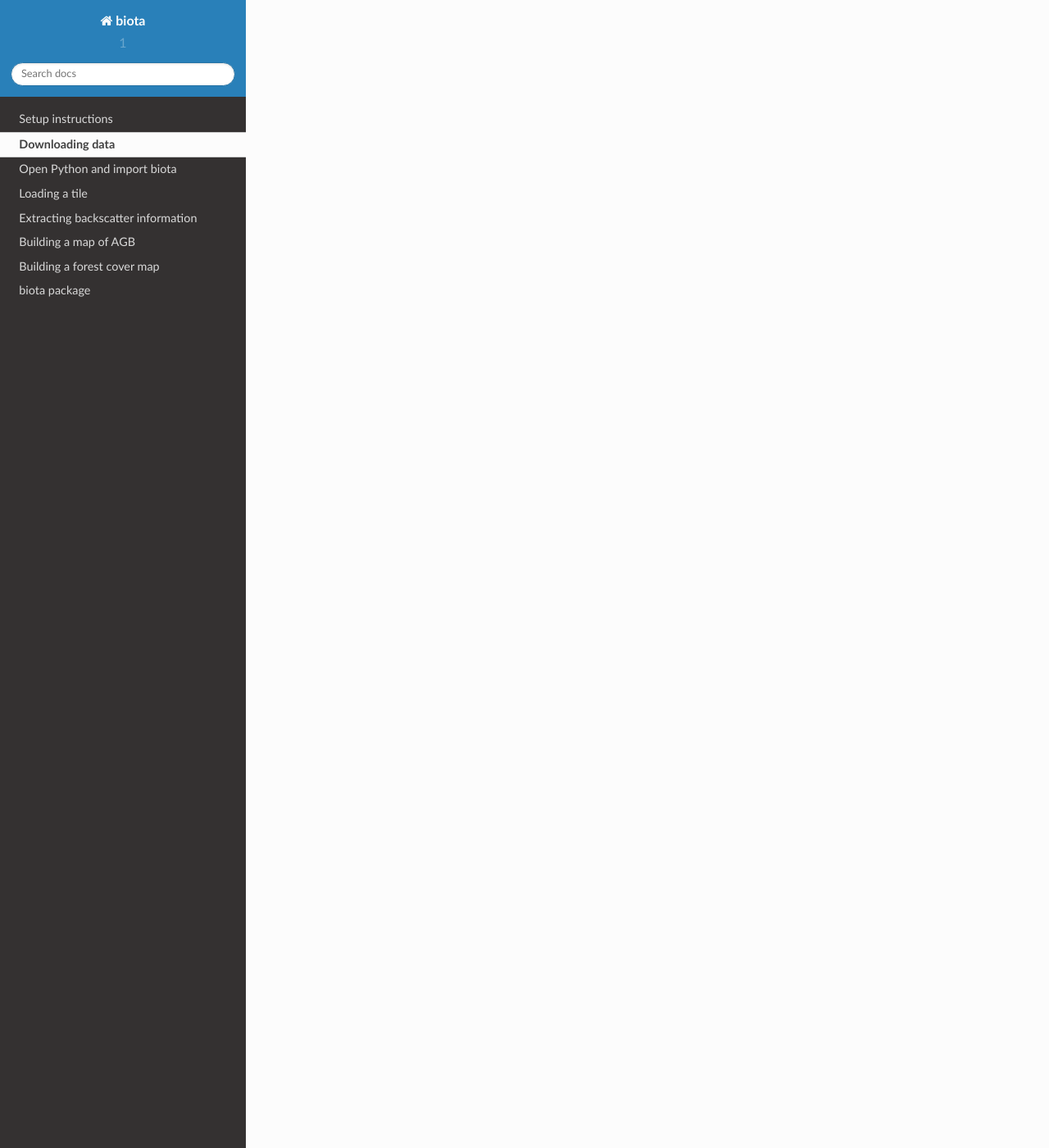
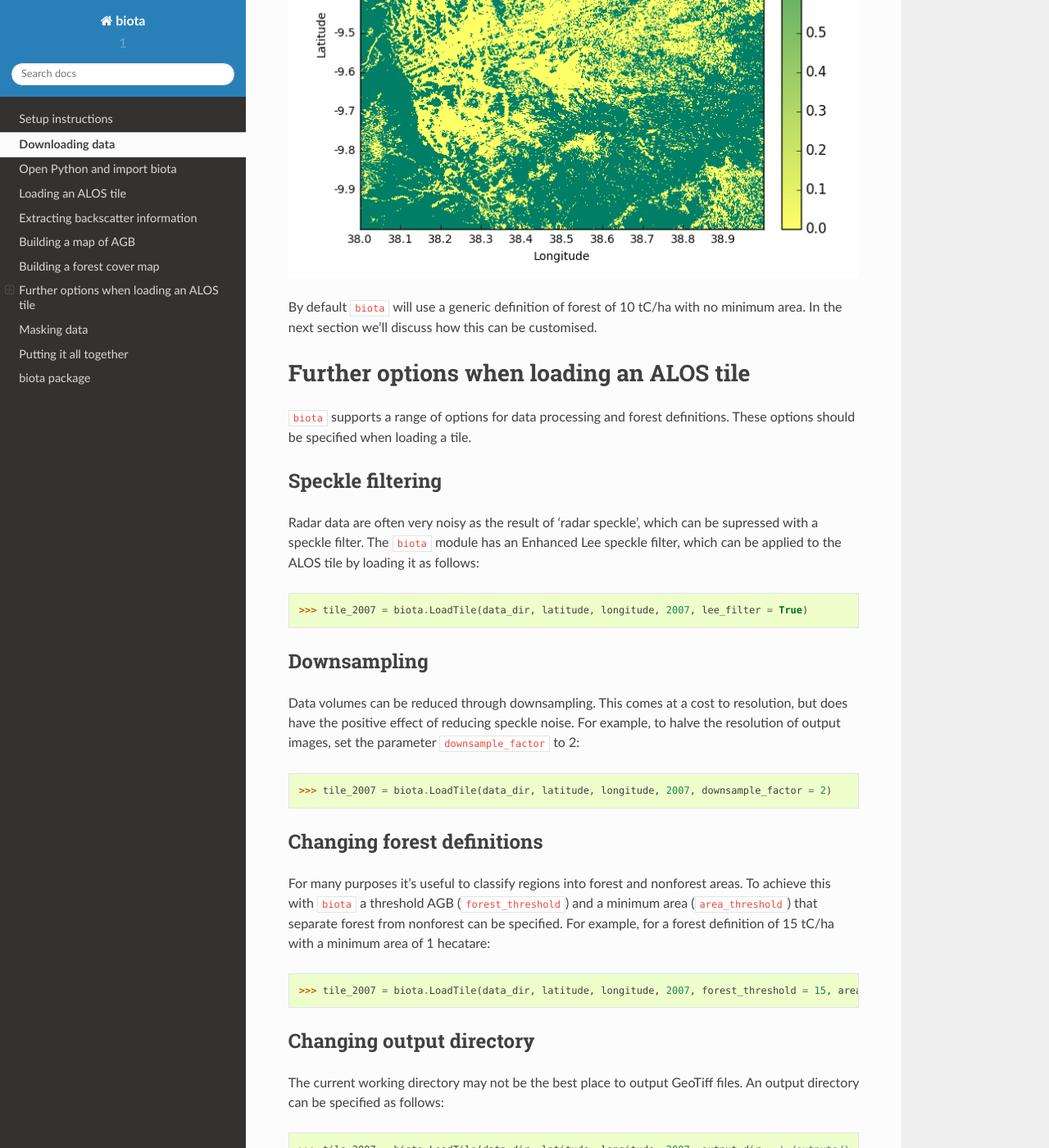
Before and after one commit to smfm-project/biota, a Sphinx documentation site: the page built from docs/source/worked_example.rst, in a window 1280 px wide and 1400 px high, scrolled down 5358 px. Shown: the whole window at 82% size. Built offline with Sphinx 7.4.7 and the Read the Docs theme 2.0.0, drawn with Linux system fonts in a browser that asks for light colours; some of the changed text lies outside the part shown.

Commit message:
Worked example updated

```diff
--- a/docs/source/worked_example.rst
+++ b/docs/source/worked_example.rst
@@ -3,11 +3,13 @@
 
 Here we'll run through an example based on an area of Southeastern Tanzania called Kilwa District (Fig). This is a location where the University of Edinburgh coordinates a network of forest plots where we have good data on aboveground biomass.
 
+We'll download data, generate maps of gamma0 backscatter, AGB and forest cover.
+
 
 Downloading data
 ----------------
 
-To follow.
+[To follow]
 
 Open Python and import biota
 ----------------------------
@@ -33,8 +35,8 @@ To load the biota module, type:
 
     >> import biota
 
-Loading a tile
---------------
+Loading an ALOS tile
+--------------------
 
 Data from the ALOS mosaic is provided as a series of 1 x 1 degree tiles. To load a tile in memory, we need to tell ``biota`` what directory the ALOS mosaic data are stored in, and what latitude and longitude we want to load. To save us from writing them out repeatedly, we can store these as variables:
 
@@ -69,7 +71,7 @@ The new object called ``tile_2007`` has a range of attributes. These can be acce
     >>> tile_2007.xRes, data_2007.yRes # Pixel resolution in meters
     (24.401, 24.579)
 
-*Advanced:* The tile also contains projection information for interaction with ``GDAL``:
+**Advanced:** The tile also contains projection information for interaction with ``GDAL``:
 
 .. code-block:: python
 
@@ -80,7 +82,7 @@ The new object called ``tile_2007`` has a range of attributes. These can be acce
     >>> tile_2007.proj # Projection wkt
     'GEOGCS["WGS 84",DATUM["WGS_1984",SPHEROID["WGS 84",6378137,298.257223563,AUTHORITY["EPSG","7030"]],AUTHORITY["EPSG","6326"]],PRIMEM["Greenwich",0,AUTHORITY["EPSG","8901"]],UNIT["degree",0.0174532925199433,AUTHORITY["EPSG","9122"]],AUTHORITY["EPSG","4326"]]'
 
-There are a range of other options that can be specified when opening an ALOS tile, but we'll return to these.
+There are a few other options that can be specified when loading an ALOS tile, but we'll return to these in the see the :ref:`furtheroptions` section.
 
 Extracting backscatter information
 ----------------------------------
@@ -138,24 +140,99 @@ If we want to save this data to a geoTiff, we can run:
 
     >>> gamma0_2007 = tile_2007.getGamma0(polarisation = 'HV', units = 'decibels', output = True)
 
-which will write a GeoTiff file to the current working directory. This file can be processed and visualised in standard GIS and remote sensing software (e.g. QGIS, GDAL).
+This will write a GeoTiff file to the current working directory. This file can be processed and visualised in standard GIS and remote sensing software (e.g. QGIS, GDAL).
 
 Building a map of AGB
 ---------------------
 
-In a similar way to loading gamma0 backscatter, we can generate images of AGB. Note: by default ``biota`` uses an equation calibrated for ALOS-1 in miombo woodlands of Southern Africa. It's advisable to have a locally calibrated biomass-backscatter equation to improve on predictions.
+In a similar way to loading gamma0 backscatter, we can show maps of AGB.
 
 .. code-block:: python
 
-        agb_2007 = tile_2007.getAGB(show = True) # To display AGB
-        agb_2007 = tile_2007.getAGB(output = True) # To output AGB map to a GeoTiff
+    >>> agb_2007 = tile_2007.getAGB(show = True)
+
+Areas in darker green show denser forest:
 
 .. figure:: images/agb.png
+
+Like the previous function (and most others in the ``biota`` module), we can output a GeoTiff as follows:
+
+.. code-block:: python
+
+    >>> agb_2007 = tile_2007.getAGB(output = True) # To output AGB map to a GeoTiff
+
+.. note:: By default ``biota`` uses an equation calibrated for ALOS-1 in miombo woodlands of Southern Africa. It's advisable to have a locally calibrated biomass-backscatter equation to improve predictions.
 
 Building a forest cover map
 ---------------------------
 
-With a few modifications to the above scipt, we can generate a map of forest cover baed on thresholds of minimum AGB and minimum area. Here we assume a forest definition consistent with a minimum AGB of 10 tC/ha over a minimum area of 1 hectare.
+A forest cover map (or 'woody cover') can be generated as follows:
+
+.. code-block:: python
+
+    >>> woodycover_2007 = tile_2007.getWoodyCover(show = True)
+
+and output:
+
+.. code-block:: python
+
+    >>> woodycover_2007 = tile_2007.getWoodyCover(output = True)
+
+.. figure:: images/woodycover.png
+
+By default ``biota`` will use a generic definition of forest of 10 tC/ha with no minimum area. In the next section we'll discuss how this can be customised.
+
+Further options when loading an ALOS tile
+-----------------------------------------
+.. _furtheroptions:
+
+``biota`` supports a range of options for data processing and forest definitions. These options should be specified when loading a tile.
+
+Speckle filtering
+~~~~~~~~~~~~~~~~~
+
+Radar data are often very noisy as the result of 'radar speckle', which can be supressed with a speckle filter. The ``biota`` module has an Enhanced Lee speckle filter, which can be applied to the ALOS tile by loading it as follows:
+
+.. code-block:: python
+
+    >>> tile_2007 = biota.LoadTile(data_dir, latitude, longitude, 2007, lee_filter = True)
+
+Downsampling
+~~~~~~~~~~~~
+
+Data volumes can be reduced through downsampling. This comes at a cost to resolution, but does have the positive effect of reducing speckle noise. For example, to halve the resolution of output images, set the parameter ``downsample_factor`` to 2:
+
+.. code-block:: python
+
+    >>> tile_2007 = biota.LoadTile(data_dir, latitude, longitude, 2007, downsample_factor = 2)
+
+Changing forest definitions
+~~~~~~~~~~~~~~~~~~~~~~~~~~~
+
+For many purposes it's useful to classify regions into forest and nonforest areas. To achieve this with ``biota`` a threshold AGB (``forest_threshold``) and a minimum area (``area_threshold``) that separate forest from nonforest can be specified. For example, for a forest definition of 15 tC/ha with a minimum area of 1 hecatare:
+
+.. code-block:: python
+
+    >>> tile_2007 = biota.LoadTile(data_dir, latitude, longitude, 2007, forest_threshold = 15, area_threshold = 1)
+
+Changing output directory
+~~~~~~~~~~~~~~~~~~~~~~~~~
+
+The current working directory may not be the best place to output GeoTiff files. An output directory can be specified as follows:
+
+.. code-block:: python
+
+    >>> tile_2007 = biota.LoadTile(data_dir, latitude, longitude, 2007, output_dir = '~/outputs/)
+
+Masking data
+------------
+
+[To follow]
+
+Putting it all together
+-----------------------
+
+Using the commands above, we can create a script to automate the pre-processing of an ALOS tile to generate outputs of gamma0 (HV backscatter in units of decibels), AGB and forest cover for the year 2007. We'll filter the data and specify a forest threshold of 15 tC/ha with a minimum area of 1 hectare, Using a text editor:
 
 .. code-block:: python
 
@@ -163,15 +240,61 @@ With a few modifications to the above scipt, we can generate a map of forest cov
     import biota
 
     # Define a variable with the location of ALOS tiles
-    data_dir = '~/SMFM/ALOS_data/'
+    data_dir = '~/DATA/'
 
-    # Loop through the latitudes/longitudes that cover Kilwa District
-    for longitude in range(35, 40):
-        for latitude in range(-10, -5):
+    # Define and output location
+    output_dir = '~/outputs/'
 
-            # Load the tile for the year 2010. Apply a speckle filter (lee_filter = True).
-            # Apply thresholds for forest cover (10 tC/ha) with a minimum area (1 hectare)
-            tile = biota.LoadTile(data_dir, longitude, latitude, 2010, lee_filter = True, forest_threshold = 10., area_threshold = 1)
+    # Define latitude and longitude
+    latitude = -9
+    longitude = 38
 
-            # Calculate forest cover and output to a GeoTiff
-            tile.getWoodyCover(output = True)
+    # Load the ALOS tile with specified options
+    tile_2007 = biota.LoadTile(data_dir, longitude, latitude, 2007, lee_filter = True, forest_threshold = 15., area_threshold = 1, output_dir = output_dir)
+
+    # Calculate gamma0 and output to GeoTiff
+    gamma0_2007 = tile_2007.getGamma0(output = True)
+
+    # Calculate AGB and output to GeoTiff
+    gamma0_2007 = tile_2007.getAGB(output = True)
+
+    # Calculate Woody cover and output to GeoTiff
+    gamma0_2007 = tile_2007.getWoodyCover(output = True)
+
+Save this file (e.g. ``process_2007.py``), and run on the command line:
+
+.. code-block::
+
+    python process_2007.py
+
+**Advanced:** To process multiple tiles, we can use nested ``for`` loops. We can also add a ``try``/``except`` condition to prevent the program from crashing if an ALOS tile can't be loaded (e.g. over the ocean).
+
+.. code-block:: python
+
+    # Import the biota module
+    import biota
+
+    # Define a variable with the location of ALOS tiles
+    data_dir = '~/DATA/'
+
+    # Define and output location
+    output_dir = '~/outputs/'
+
+    for latitude in range(35, 40):
+        for longitude in range(-10,-5):
+
+            # Load the ALOS tile with specified options
+            try:
+                tile_2007 = biota.LoadTile(data_dir, longitude, latitude, 2007, lee_filter = True, forest_threshold = 15., area_threshold = 1, output_dir = output_dir)
+
+            except:
+                continue
+
+            # Calculate gamma0 and output to GeoTiff
+            gamma0_2007 = tile_2007.getGamma0(output = True)
+
+            # Calculate AGB and output to GeoTiff
+            gamma0_2007 = tile_2007.getAGB(output = True)
+
+            # Calculate Woody cover and output to GeoTiff
+            gamma0_2007 = tile_2007.getWoodyCover(output = True)
```
Also changed, not shown: docs/source/images/woodycover.png (added).
